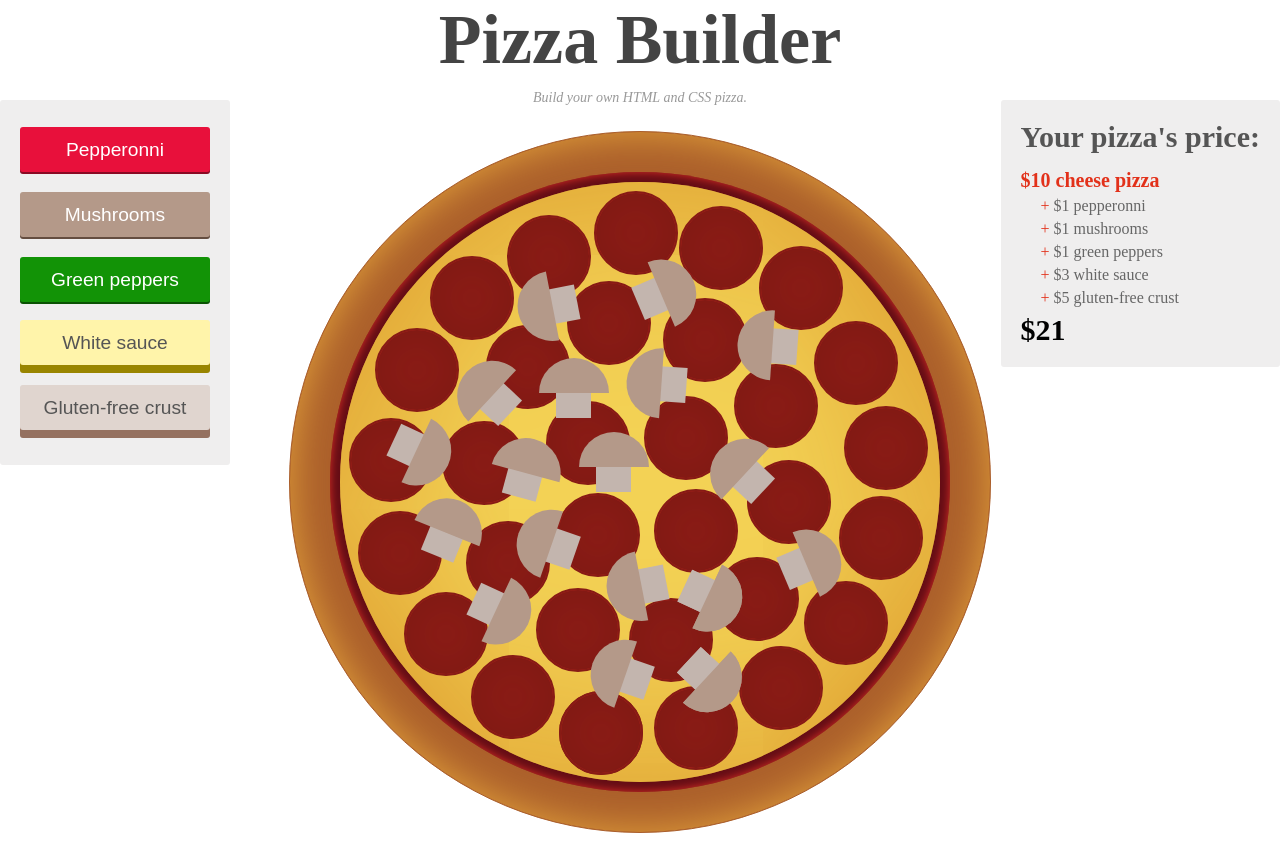
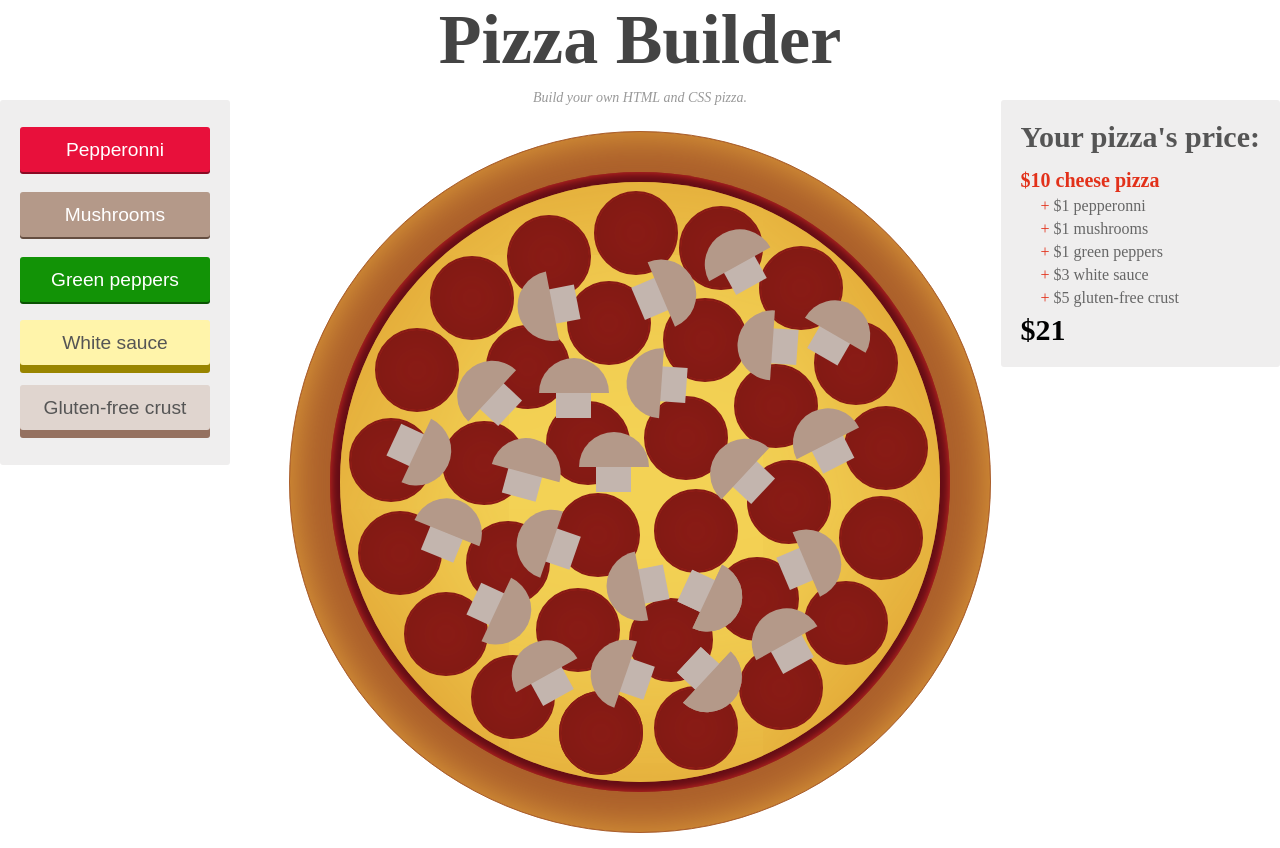
Before and after one commit to jonriquer/Pizza-Builder, a plain HTML site: page index.html in a window 1280 px wide. Drawn offline with nearby package versions, Linux system fonts and the light colour scheme.

Commit message:
adding another 5 mushrooms with styling

```diff
--- a/index.html
+++ b/index.html
@@ -181,6 +181,31 @@
           <div class="stem"></div>
         </section>
 
+        <section class="mushroom twenty-one">
+          <div class="cap">21</div>
+          <div class="stem"></div>
+        </section>
+
+        <section class="mushroom twenty-two">
+          <div class="cap">22</div>
+          <div class="stem"></div>
+        </section>
+
+        <section class="mushroom twenty-three">
+          <div class="cap">23</div>
+          <div class="stem"></div>
+        </section>
+
+        <section class="mushroom twenty-four">
+          <div class="cap">24</div>
+          <div class="stem"></div>
+        </section>
+
+        <section class="mushroom twenty-five">
+          <div class="cap">25</div>
+          <div class="stem"></div>
+        </section>
+
         <section class="crust">
           <section class="cheese"></section>
           <section class="sauce"></section>
--- a/style.css
+++ b/style.css
@@ -631,3 +631,43 @@ p.description {
   -o-transform: rotate(115deg);
   transform: rotate(115deg);
 }
+
+.mushroom.twenty-one {
+  margin: 277px 0 0 505px;
+  -webkit-transform: rotate(-27deg);
+  -moz-transform: rotate(-27deg);
+  -o-transform: rotate(-27deg);
+  transform: rotate(-27deg);
+}
+
+.mushroom.twenty-two {
+  margin: 509px 0 0 224px;
+  -webkit-transform: rotate(-29deg);
+  -moz-transform: rotate(-29deg);
+  -o-transform: rotate(-29deg);
+  transform: rotate(-29deg);
+}
+
+.mushroom.twenty-three {
+  margin: 477px 0 0 464px;
+  -webkit-transform: rotate(-29deg);
+  -moz-transform: rotate(-29deg);
+  -o-transform: rotate(-29deg);
+  transform: rotate(-29deg);
+}
+
+.mushroom.twenty-four {
+  margin: 98px 0 0 417px;
+  -webkit-transform: rotate(-29deg);
+  -moz-transform: rotate(-29deg);
+  -o-transform: rotate(-29deg);
+  transform: rotate(-29deg);
+}
+
+.mushroom.twenty-five {
+  margin: 169px 0 0 510px;
+  -webkit-transform: rotate(30deg);
+  -moz-transform: rotate(30deg);
+  -o-transform: rotate(30deg);
+  transform: rotate(30deg);
+}
```
